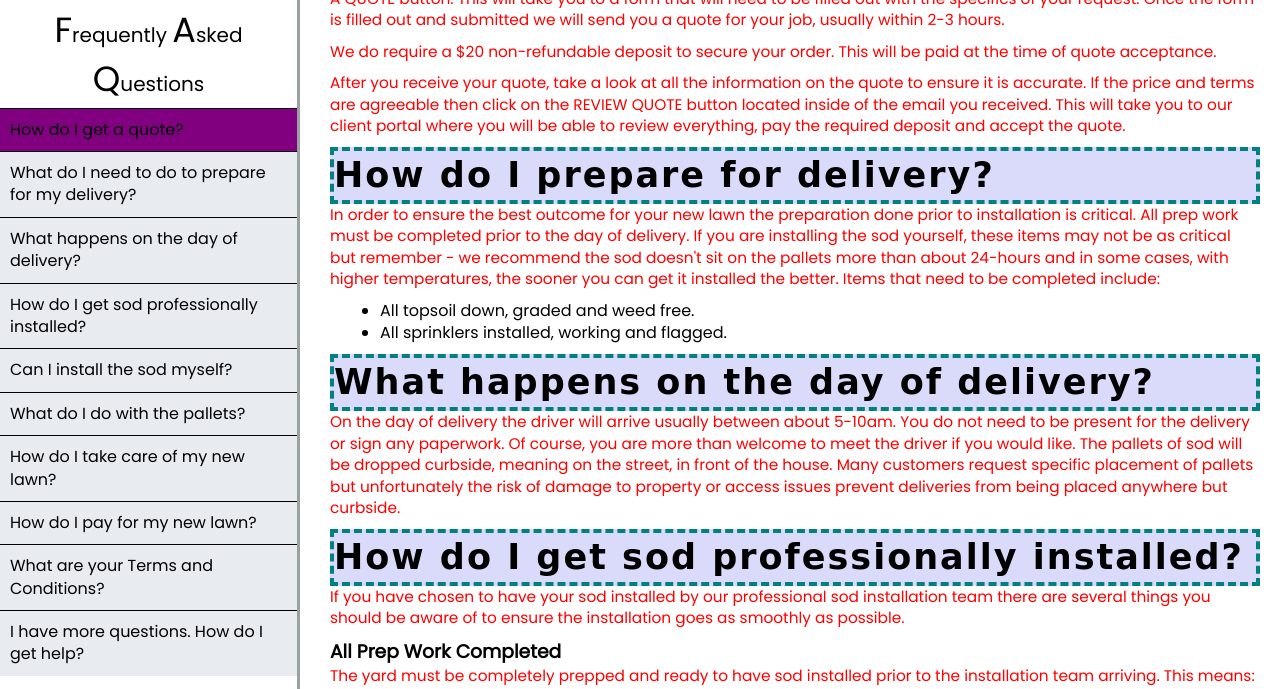
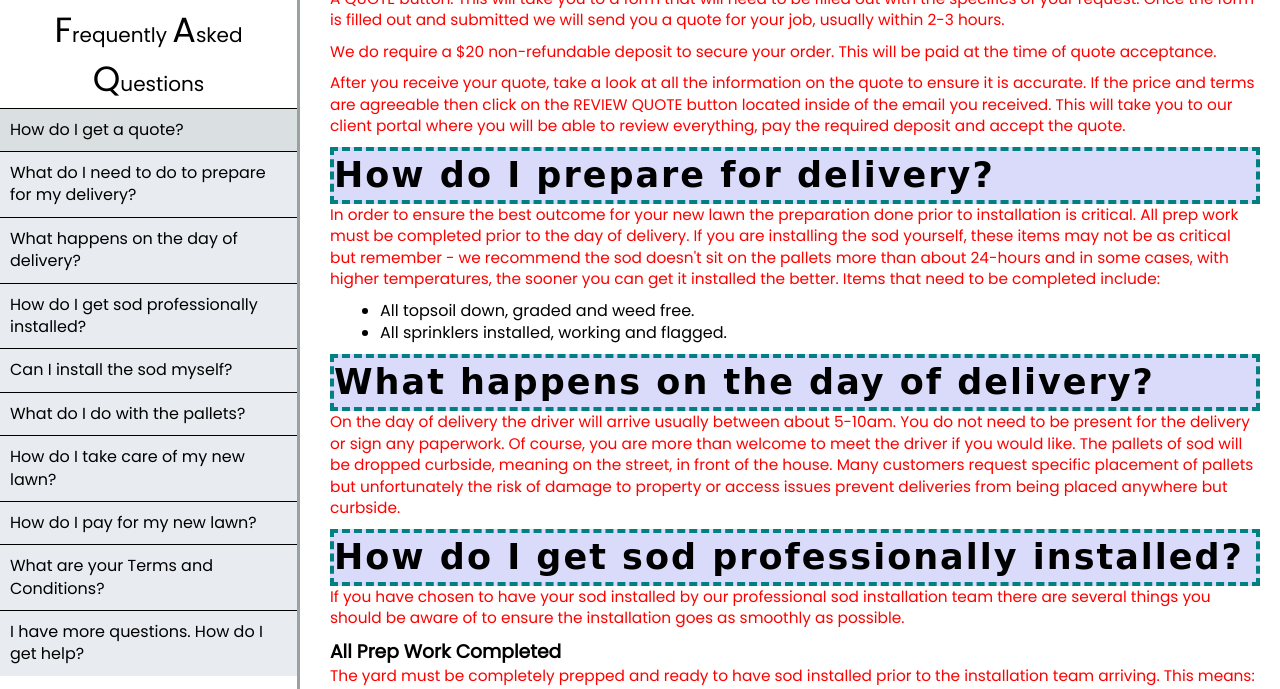
Before and after one commit to abutler911/sodKingFAQ, a plain HTML site: page index.html in a window 1280 px wide. In both pictures the pointer is over the item "How do I get a quote?". Shown: the part 111-800 px from the top of the page. Drawn offline with Linux system fonts and the light colour scheme.

Commit message:
styling changes

```diff
--- a/styles.css
+++ b/styles.css
@@ -56,8 +56,8 @@ body {
 }
 
 #navbar li:hover {
-	/* background-color: rgba(218, 223, 225, 1); */
-	background-color: purple;
+	 background-color: rgba(218, 223, 225, 1);
+	/*background-color: purple;*/
 }
 
 nav {
```
